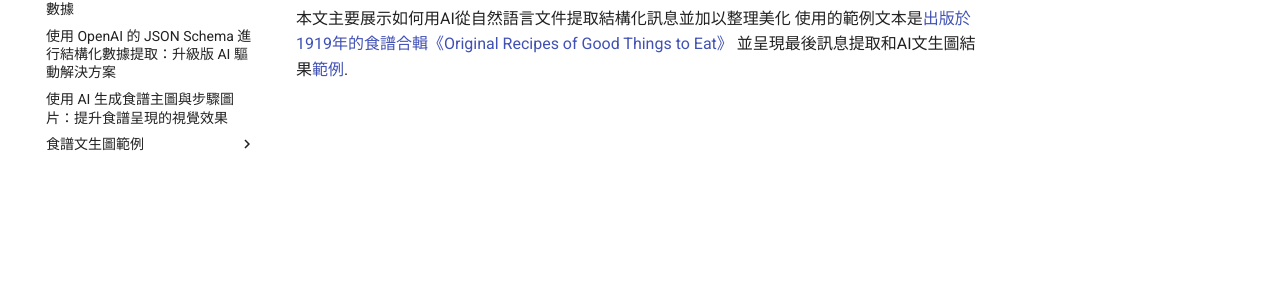
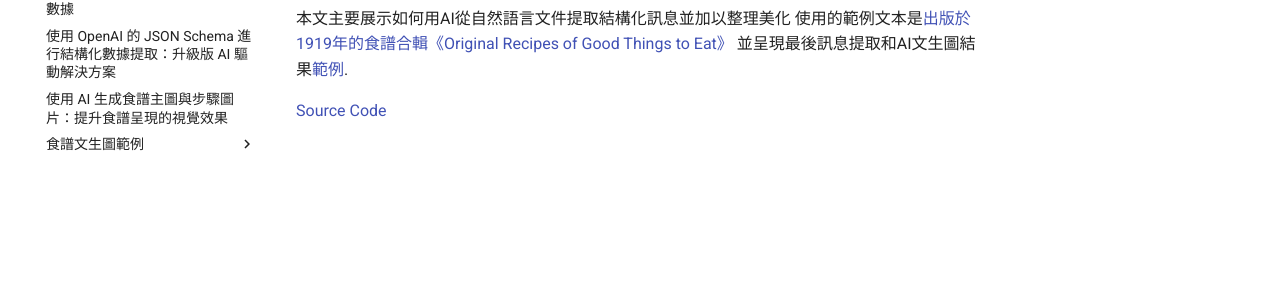
Before and after one commit to yytsui/notes, an MkDocs documentation site: the page built from docs/index.md, in a window 1280 px wide. Shown: the part 174-468 px from the top of the page. Built offline with MkDocs 1.6.1 and Material for MkDocs 9.7.7, drawn with Linux system fonts in a browser that asks for light colours.

Commit message:
add source code links

```diff
--- a/docs/index.md
+++ b/docs/index.md
@@ -3,3 +3,5 @@
 本文主要展示如何用AI從自然語言文件提取結構化訊息並加以整理美化
 使用的範例文本是[出版於1919年的食譜合輯《Original Recipes of Good Things to Eat》](<https://ia601303.us.archive.org/34/items/originalrecipeso00orde/originalrecipeso00orde.pdf>)
 並呈現最後訊息提取和AI文生圖結果[範例](/gen_recipes_markdown/r117/).
+
+[Source Code](https://github.com/yytsui/AIInfoExtractionExample)
```
